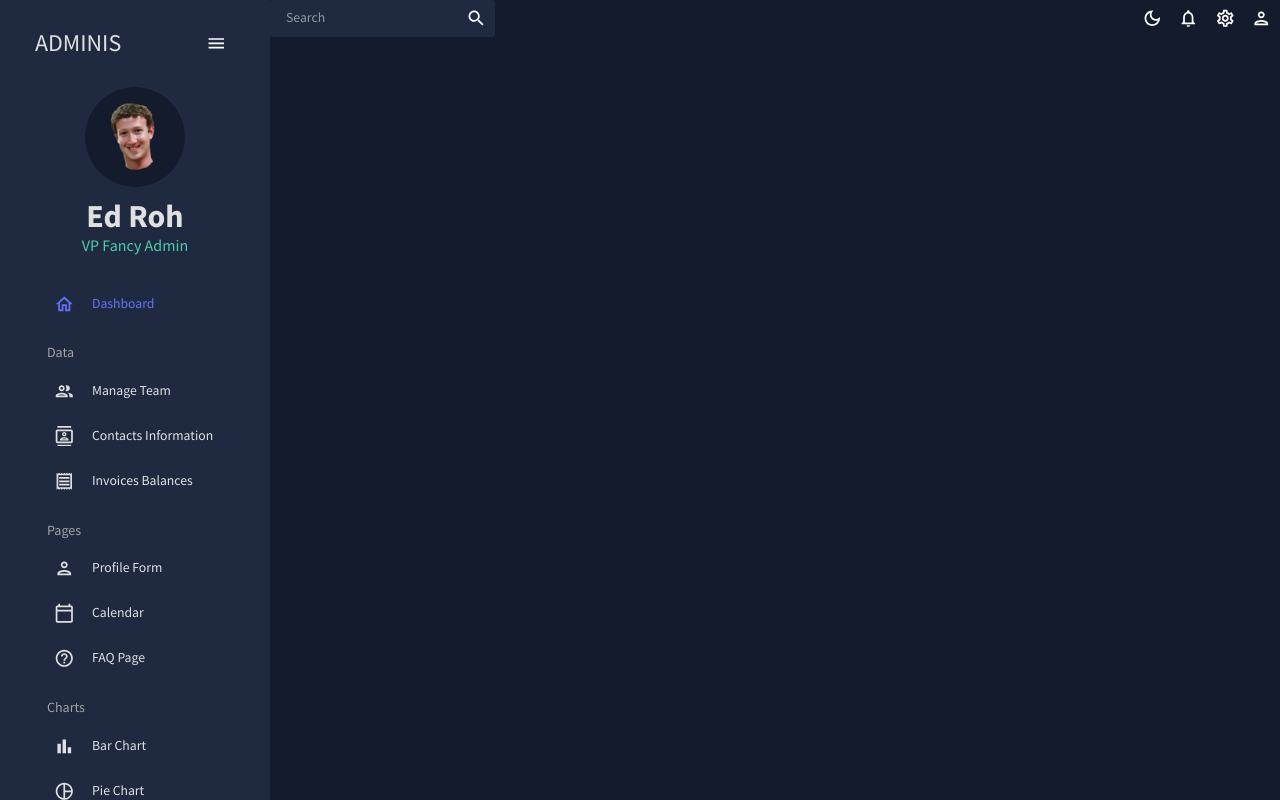
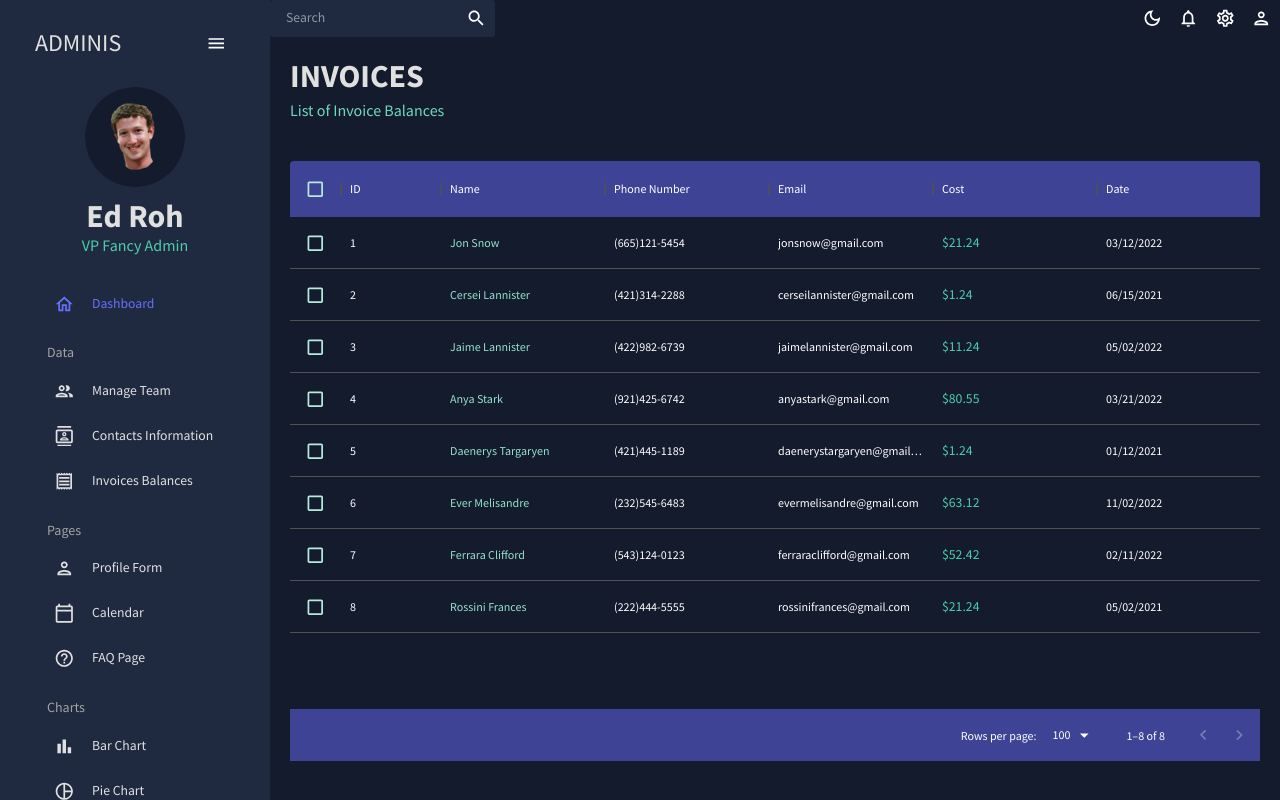
Before and after one commit to zzyhar/Dashboard-App, a React (Create React App) app: page /invoices in a window 1280 px wide. Built offline with nearby package versions, Linux system fonts and the light colour scheme.

Commit message:
Invoice Page Finished Data Tables

```diff
--- a/src/App.js
+++ b/src/App.js
@@ -6,7 +6,7 @@
 import Dashboard from "./scenes/dashboard";
 import Team from "./scenes/team";
 import Contacts from "./scenes/contacts";
-// import Invoices from "./scenes/invoices";
+import Invoices from "./scenes/invoices";
 // import Bar from "./scenes/bar";
 // import Form from "./scenes/form";
 // import Line from "./scenes/line";
@@ -29,7 +29,7 @@
               <Route path="/" element={<Dashboard />} />
               <Route path="/team" element={<Team />} />
               <Route path="/contacts" element={<Contacts />} />
-              {/* <Route path="/invoices" element={<Invoices />} /> */}
+              <Route path="/invoices" element={<Invoices />} />
               {/* <Route path="/form" element={<Form />} /> */}
               {/* <Route path="/bar" element={<Bar />} /> */}
               {/* <Route path="/pie" element={<Pie />} /> */}
--- /dev/null
+++ b/src/scenes/invoices/index.jsx
@@ -0,0 +1,86 @@
+import { Box, Typography, useTheme } from "@mui/material";
+import { DataGrid } from "@mui/x-data-grid";
+import { tokens } from "../../theme";
+import { mockDataInvoices } from "../../data/mockData";
+import AdminPanelSettingsOutlinedIcon from "@mui/icons-material/AdminPanelSettingsOutlined";
+import LockOpenOutlinedIcon from "@mui/icons-material/LockOpenOutlined";
+import SecurityOutlinedIcon from "@mui/icons-material/SecurityOutlined";
+import Header from "../../components/Header";
+
+const Invoices = () => {
+  const theme = useTheme();
+  const colors = tokens(theme.palette.mode);
+  const columns = [
+    { field: "id", headerName: "ID" },
+    {
+      field: "name",
+      headerName: "Name",
+      flex: 1,
+      cellClassName: "name-column--cell",
+    },
+    {
+      field: "phone",
+      headerName: "Phone Number",
+      flex: 1,
+    },
+    {
+      field: "email",
+      headerName: "Email",
+      flex: 1,
+    },
+    {
+      field: "cost",
+      headerName: "Cost",
+      flex: 1,
+      renderCell: (params) => (
+        <Typography color={colors.greenAccent[500]}>
+          ${params.row.cost}
+        </Typography>
+      ),
+    },
+    {
+      field: "date",
+      headerName: "Date",
+      flex: 1,
+    },
+  ];
+
+  return (
+    <Box m="20px">
+      <Header title="INVOICES" subtitle="List of Invoice Balances" />
+      <Box
+        m="40px 0 0 0"
+        height="75vh"
+        sx={{
+          "& .MuiDataGrid-root": {
+            border: "none",
+          },
+          "& .MuiDataGrid-cell": {
+            borderBottom: "none",
+          },
+          "& .name-column--cell": {
+            color: colors.greenAccent[300],
+          },
+          "& .MuiDataGrid-columnHeaders": {
+            backgroundColor: colors.blueAccent[700],
+            borderBottom: "none",
+          },
+          "& .MuiDataGrid-virtualScroller": {
+            backGroundColor: colors.primary[400],
+          },
+          "& .MuiDataGrid-footerContainer": {
+            borderTop: "none",
+            backgroundColor: colors.blueAccent[700],
+          },
+          " .MuiCheckbox-root": {
+            color: `${colors.greenAccent[200]} !important`,
+          },
+        }}
+      >
+        <DataGrid checkboxSelection rows={mockDataInvoices} columns={columns} />
+      </Box>
+    </Box>
+  );
+};
+
+export default Invoices;
```
